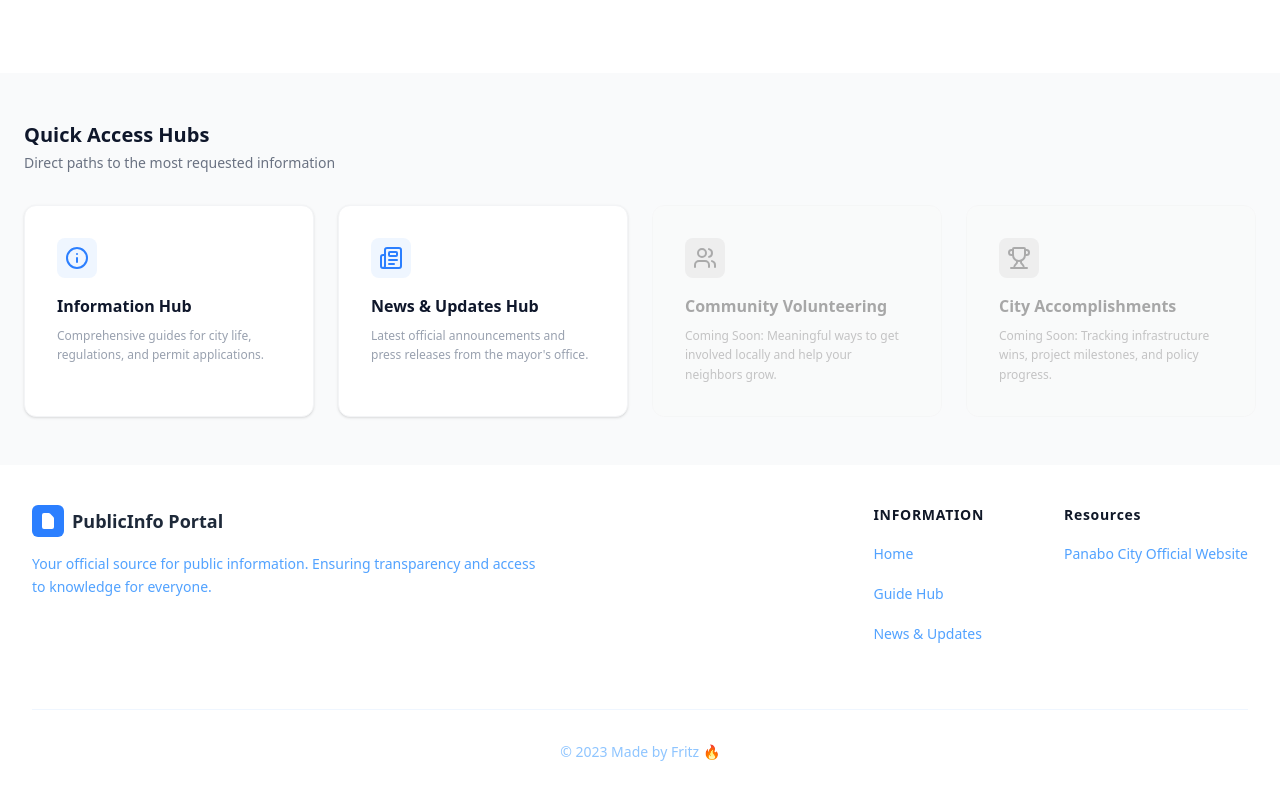
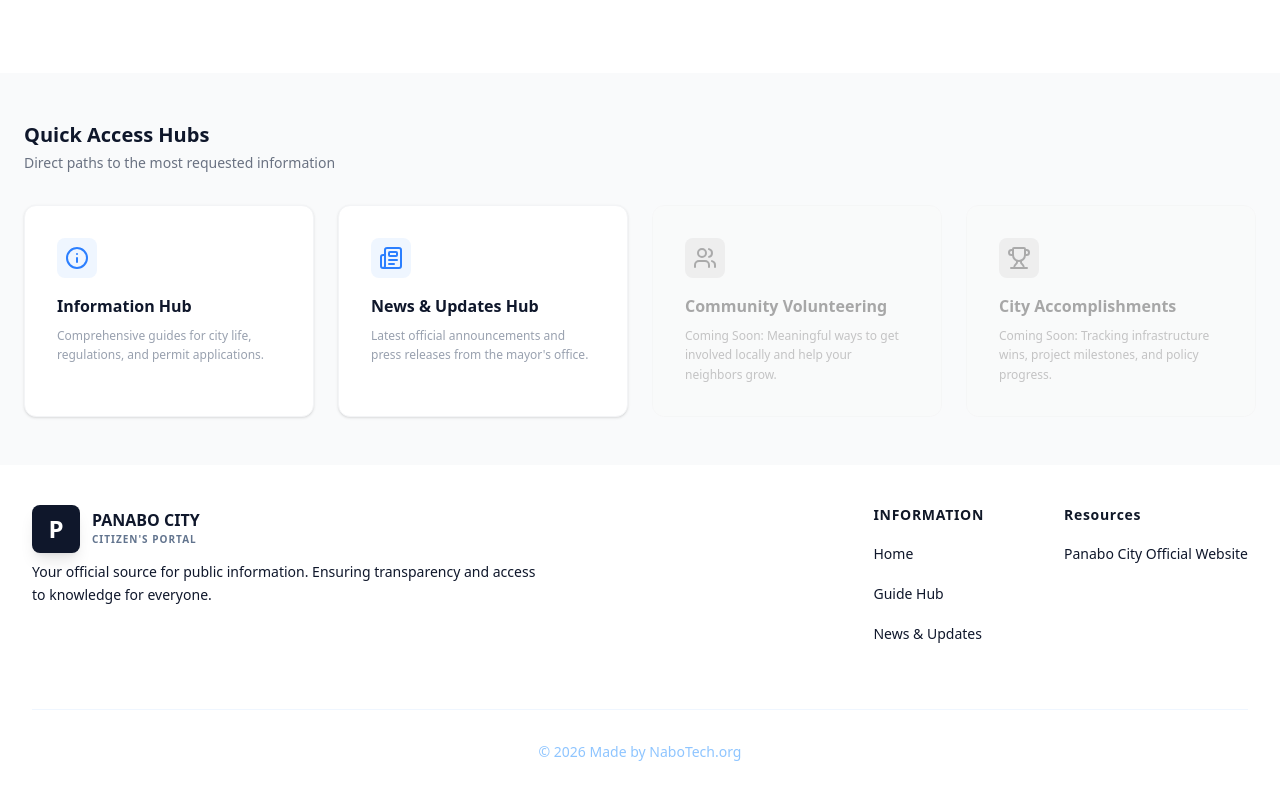
Before and after one commit to ProjectFuritsu/citizensconnectnabotech, a React (Vite) app: page / in a window 1280 px wide. Shown: the part 515-1315 px from the top of the page. Built offline with nearby package versions, Linux system fonts and the light colour scheme; no server answers.

Commit message:
Update custom_Footer.jsx

```diff
--- a/src/Widgets/custom_Footer.jsx
+++ b/src/Widgets/custom_Footer.jsx
@@ -24,22 +24,22 @@ export default function Custom_Footer() {
       <div className="md:flex gap-12">
         {/* Branding and Mission */}
         <div className="flex-1 mb-10 md:mb-0">
-          <div className="flex items-center gap-2 mb-4">
-            {/* Simple Portal Icon */}
-            <div className="bg-blue-500 p-1.5 rounded-md">
-              <svg
-                className="w-5 h-5 text-white"
-                fill="currentColor"
-                viewBox="0 0 20 20"
-              >
-                <path d="M4 4a2 2 0 012-2h4.586A2 2 0 0112 2.586L15.414 6A2 2 0 0116 7.414V16a2 2 0 01-2 2H6a2 2 0 01-2-2V4z" />
-              </svg>
-            </div>
-            <span className="text-gray-800 font-bold text-lg">
-              PublicInfo Portal
-            </span>
+          <div className="flex items-center gap-4 mb-2">
+            <a href="/" className="flex items-center gap-3 group">
+              <div className="w-10 h-10 md:w-12 md:h-12 bg-slate-900 rounded-lg flex items-center justify-center text-white font-bold text-xl md:text-2xl shadow-lg">
+                P
+              </div>
+              <div>
+                <h1 className="text-slate-900 font-black text-sm md:text-base uppercase leading-none">
+                  Panabo City
+                </h1>
+                <p className="text-slate-500 text-[9px] md:text-[10px] font-bold uppercase tracking-widest mt-1">
+                  Citizen's Portal
+                </p>
+              </div>
+            </a>
           </div>
-          <p className="max-w-lg text-blue-400 text-sm leading-relaxed">
+          <p className="max-w-lg text-slate-900 text-sm leading-relaxed">
             Your official source for public information. Ensuring transparency
             and access to knowledge for everyone.
           </p>
@@ -56,7 +56,7 @@ export default function Custom_Footer() {
                 <li key={i}>
                   <a
                     href={item.href}
-                    className="text-blue-400 hover:text-blue-600 text-sm transition-colors"
+                    className="text-slate-900 hover:text-blue-600 text-sm transition-colors"
                   >
                     {item.name}
                   </a>
@@ -69,7 +69,7 @@ export default function Custom_Footer() {
 
       {/* Bottom Copyright Section */}
       <div className="mt-16 pt-8 border-t border-blue-50 text-center">
-        <p className="text-blue-300 text-sm">© 2023 Made by Fritz 🔥</p>
+        <p className="text-blue-300 text-sm">© 2026 Made by NaboTech.org</p>
       </div>
     </footer>
   );
```
